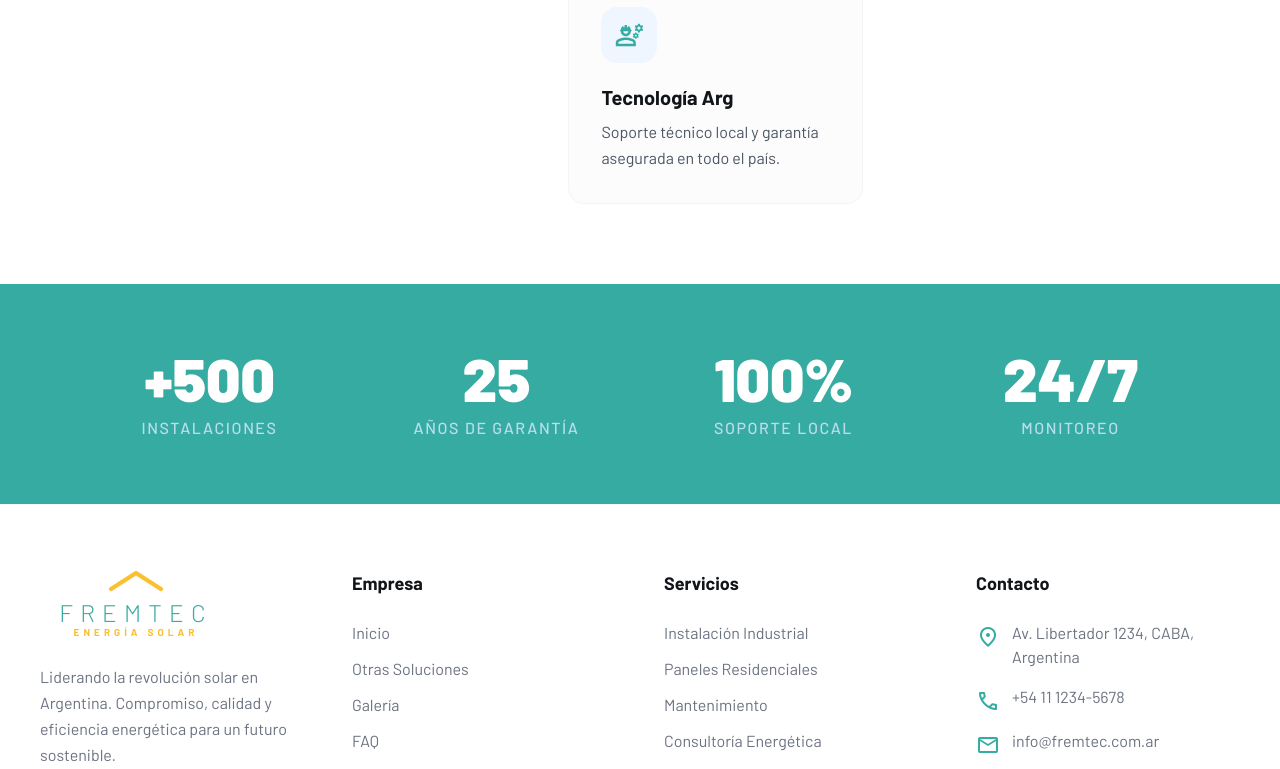
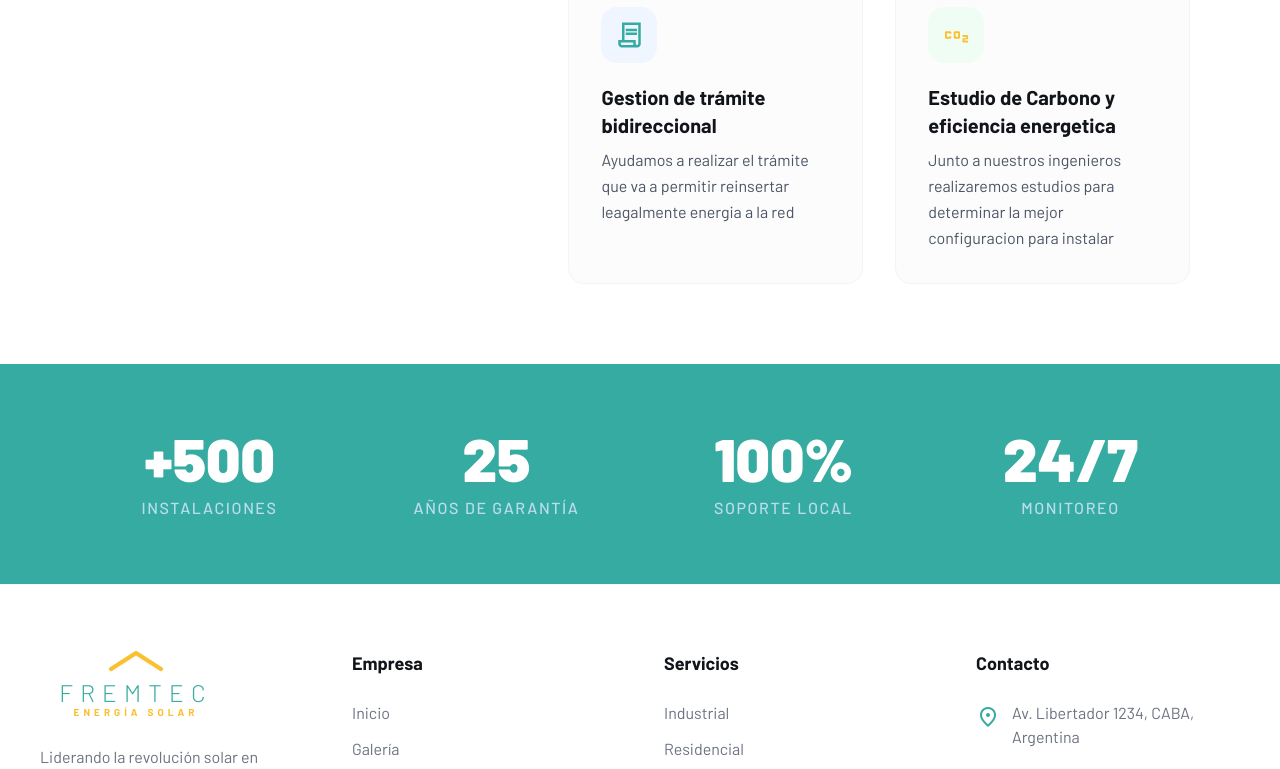
Before and after one commit to JCM200309/fremtec, a React (Vite) app: page / in a window 1280 px wide. Shown: the part 2142-2911 px from the top of the page. Built offline with nearby package versions, Linux system fonts and the light colour scheme; the HTML template or start-up script is replaced by a standard one.

Commit message:
Arreglos de footer y elementos varios

```diff
--- a/components/DomesticSolutions.tsx
+++ b/components/DomesticSolutions.tsx
@@ -3,7 +3,7 @@ import React from 'react';
 
 const DomesticSolutions: React.FC = () => {
   const benefits = [
-    { title: "Ahorro Inmediato", desc: "Reduce hasta un 90% tu factura de luz desde el primer día.", icon: "account_balance_wallet" },
+    { title: "Ahorro Inmediato", desc: "Reduce hasta un 70% tu factura de luz desde el primer día.", icon: "account_balance_wallet" },
     { title: "Valorización", desc: "Una casa con paneles solares incrementa su valor de mercado significativamente.", icon: "trending_up" },
     { title: "Independencia", desc: "Protegete contra los aumentos de tarifas y cortes de suministro.", icon: "bolt" },
     { title: "Fácil Instalación", desc: "Nuestros sistemas se instalan en menos de 48 horas sin obras complejas.", icon: "build" }
@@ -43,7 +43,7 @@ const DomesticSolutions: React.FC = () => {
               />
             </div>
             <div className="absolute -bottom-10 -left-10 bg-white p-10 rounded-[40px] shadow-2xl border border-gray-50 hidden md:block max-w-[280px]">
-              <div className="text-primary text-5xl font-black mb-2 italic">85%</div>
+              <div className="text-primary text-5xl font-black mb-2 italic">70%</div>
               <div className="text-gray-900 text-sm font-bold uppercase tracking-widest">Ahorro promedio reportado por nuestros clientes</div>
             </div>
           </div>
--- a/components/Features.tsx
+++ b/components/Features.tsx
@@ -18,11 +18,18 @@ const Features: React.FC = () => {
       iconColor: "text-secondary"
     },
     {
-      title: "Tecnología Arg",
-      desc: "Soporte técnico local y garantía asegurada en todo el país.",
-      icon: "engineering",
+      title: "Gestion de trámite bidireccional",
+      desc: "Ayudamos a realizar el trámite que va a permitir reinsertar leagalmente energia a la red",
+      icon: "Contract",
       bgColor: "bg-blue-50",
       iconColor: "text-primary"
+    },
+    {
+      title: "Estudio de Carbono y eficiencia energetica",
+      desc: "Junto a nuestros ingenieros realizaremos estudios para determinar la mejor configuracion para instalar",
+      icon: "Co2",
+      bgColor: "bg-green-50",
+      iconColor: "text-secondary"
     }
   ];
 
--- a/components/Footer.tsx
+++ b/components/Footer.tsx
@@ -25,7 +25,7 @@ const Footer: React.FC = () => {
               <a href="https://www.instagram.com/fremtec.energiasolar/?hl=es-la" target="_blank" rel="noopener noreferrer" className="hover:scale-110 transition-transform">
                 <img src="/fotos/logotipo-de-instagram.png" alt="Instagram" className="size-7 opacity-80 hover:opacity-100"/>
               </a>
-              <a href="mailto:fremtec@fremtec.com" className="hover:scale-110 transition-transform">
+              <a href="/presupuesto" className="hover:scale-110 transition-transform">
                 <img src="/fotos/gmail.png" alt="Email" className="size-7 opacity-80 hover:opacity-100"/>
               </a>
               <a href="https://wa.me/541112345678" target="_blank" rel="noopener noreferrer" className="hover:scale-110 transition-transform">
@@ -39,7 +39,6 @@ const Footer: React.FC = () => {
             <h4 className="text-[#111418] font-bold text-lg">Empresa</h4>
             <div className="flex flex-col gap-3">
               <a className="text-gray-500 hover:text-primary transition-colors text-base" href="/">Inicio</a>
-              <a className="text-gray-500 hover:text-primary transition-colors text-base" href="/otras-soluciones">Otras Soluciones</a>
               <a className="text-gray-500 hover:text-primary transition-colors text-base" href="/galeria">Galería</a>
               <a className="text-gray-500 hover:text-primary transition-colors text-base" href="/faq">FAQ</a>
             </div>
@@ -49,9 +48,9 @@ const Footer: React.FC = () => {
           <div className="flex flex-col gap-6">
             <h4 className="text-[#111418] font-bold text-lg">Servicios</h4>
             <div className="flex flex-col gap-3">
-              {['Instalación Industrial', 'Paneles Residenciales', 'Mantenimiento', 'Consultoría Energética'].map((link) => (
-                <a key={link} className="text-gray-500 hover:text-primary transition-colors text-base" href="#">{link}</a>
-              ))}
+              <a href="/industrial" className="text-gray-500 hover:text-primary transition-colors text-base">Industrial</a>
+              <a href="/residencial" className="text-gray-500 hover:text-primary transition-colors text-base">Residencial</a>
+              <a href="/otras-soluciones" className="text-gray-500 hover:text-primary transition-colors text-base">Otras Soluciones</a>
             </div>
           </div>
 
@@ -77,10 +76,6 @@ const Footer: React.FC = () => {
 
         <div className="mt-16 pt-8 border-t border-gray-100 flex flex-col md:flex-row justify-between items-center gap-6">
           <p className="text-gray-400 text-sm">© 2023 Fremtec. Todos los derechos reservados.</p>
-          <div className="flex gap-8 text-sm text-gray-400">
-            <a className="hover:text-primary transition-colors" href="#">Privacidad</a>
-            <a className="hover:text-primary transition-colors" href="#">Términos</a>
-          </div>
         </div>
       </div>
     </footer>
--- a/components/Hero.tsx
+++ b/components/Hero.tsx
@@ -5,12 +5,6 @@ import Logo from './Logo';
 
 const Hero: React.FC = () => {
   const navigate = useNavigate();
-  {/* Este es el que funciona en version desktop pero no mobile
-    className="relative w-full h-screen md:h-[calc(100vh-80px)] flex items-center justify-center bg-cover bg-center overflow-hidden"
-
-    h-[calc(100vh-220px)] Optimizado para SE, h-[calc(100vh-400px)] Optimizado para iphone 12
-
-    */}
 
   return (
 
@@ -47,7 +41,7 @@ const Hero: React.FC = () => {
             Comenzar mi Proyecto
           </Link>
           <button
-            onClick={() => navigate('/industrial')}
+            onClick={() => navigate('/Galeria')}
             className="flex items-center justify-center rounded-xl px-12 bg-white/5 hover:bg-white/10 backdrop-blur-xl border border-white/20 text-white font-medium transition-all w-full sm:w-auto  buttons-hero-size"
           >
             Casos de Éxito
--- a/package.json
+++ b/package.json
@@ -14,6 +14,7 @@
     "react": "^19.2.3",
     "react-dom": "^19.2.3",
     "react-router-dom": "^6.30.3",
+    "react-router-hash-link": "^2.4.3",
     "resend": "^6.6.0"
   },
   "devDependencies": {
--- a/pages/DomesticPage.tsx
+++ b/pages/DomesticPage.tsx
@@ -2,6 +2,7 @@
 import React from 'react';
 import {Link , useNavigate} from 'react-router-dom';
 import DomesticSolutions from '../components/DomesticSolutions';
+import { HashLink } from "react-router-hash-link"
 
 
 const DomesticPage: React.FC = () => {
@@ -26,12 +27,10 @@ const DomesticPage: React.FC = () => {
           </p>
 
           <div className="flex flex-col sm:flex-row gap-6 w-full justify-center sm:w-auto sm:text-sm py-20 buttons-hero-texts ">
-                      <Link
-                        to="/presupuesto"
-                        className="flex items-center justify-center rounded-xl h-14 2xl:h-16 px-12 bg-primary hover:bg-teal-600 text-white font-bold shadow-2xl transition-all hover:scale-105 active:scale-95 w-full sm:w-auto buttons-hero-size">
-                        Nuestros proyectos residenciales
-                      </Link>
-                    </div>
+            <HashLink smooth to="/galeria#galeria_residencial" className="flex items-center justify-center rounded-xl h-14 2xl:h-16 px-12 bg-primary hover:bg-teal-600 text-white font-bold shadow-2xl transition-all hover:scale-105 active:scale-95 w-full sm:w-auto buttons-hero-size">
+              Nuestros proyectos residenciales
+            </HashLink>
+          </div>
 
 
         </div>
@@ -54,7 +53,7 @@ const DomesticPage: React.FC = () => {
                 name: "On-Grid",
                 icon: "settings_input_antenna",
                 desc: "Conectado a la red eléctrica. Ideal para reducir la factura de luz inyectando excedentes bajo la Ley 27.424.",
-                features: ["Ahorro directo", "Inyección a red", "Bajo mantenimiento"]
+                features: ["Ahorro directo", "Inyección a red", "Bajo mantenimiento","Gestion de trámite bidireccional"]
 
               },
               {
@@ -62,7 +61,7 @@ const DomesticPage: React.FC = () => {
                 icon: "battery_charging_full",
                 active: true,
                 desc: "Backup energético mediante red y baterías. Seguridad ante cortes de suministro y gestión inteligente.",
-                features: ["Respaldo 24/7", "Máxima eficiencia", "Energía ininterrumpida"]
+                features: ["Respaldo 24/7", "Máxima eficiencia", "Energía ininterrumpida","Gestion de trámite bidireccional"]
               },
               {
                 name: "Off-Grid",
--- a/pages/GalleryPage.tsx
+++ b/pages/GalleryPage.tsx
@@ -30,7 +30,7 @@ const GalleryPage: React.FC = () => {
       </div>
 
       <div className="max-w-[1280px] mx-auto px-6 py-16">
-        <section className="mb-20">
+        <section className="mb-20" id="galeria_industrial">
           <h2 className="text-3xl font-bold text-[#111418] mb-4 flex items-center gap-3">
             <span className="w-2 h-8 bg-primary rounded-full"></span>
             Sector Industrial
@@ -51,7 +51,7 @@ const GalleryPage: React.FC = () => {
           </div>
         </section>
 
-        <section>
+        <section id="galeria_residencial">
           <h2 className="text-3xl font-bold text-[#111418] mb-4 flex items-center gap-3">
             <span className="w-2 h-8 bg-secondary rounded-full"></span>
             Sector Residencial
```
Also changed, not shown: pages/IndustrialPage.tsx (+8 -4 lines), 1 other file (tests, documents, lock files or other folders).
